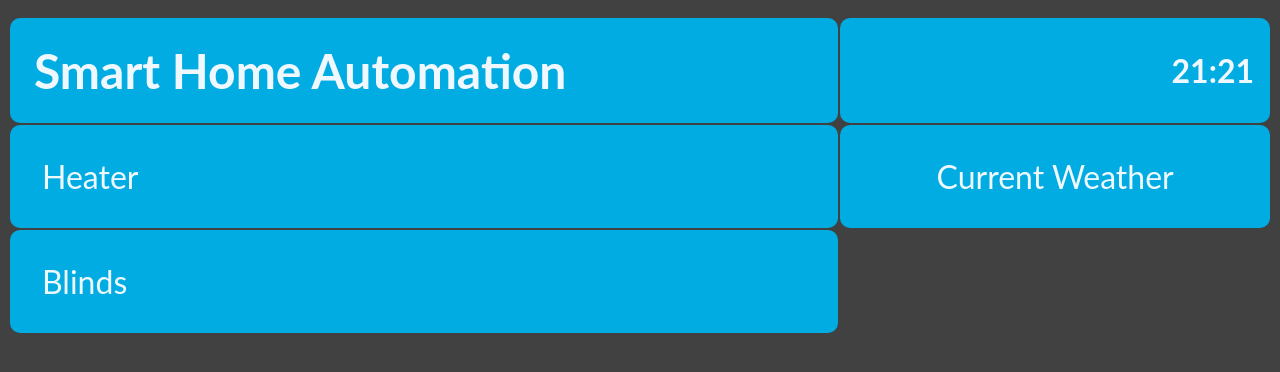
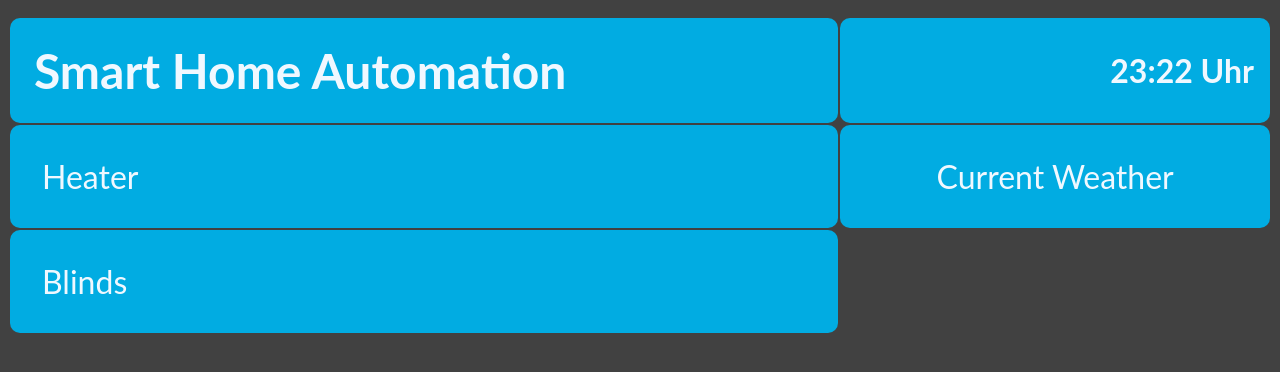
Before and after one commit to jan-pfr/nodejs-learn, a website: page site/home.html in a window 1280 px wide. Drawn offline with Linux system fonts and the light colour scheme.

Commit message:
clock function added.

```diff
--- a/site/home.html
+++ b/site/home.html
@@ -8,12 +8,22 @@
     <meta name="viewport" content="width=device-width, initial-scale=1.0">
     <link rel="stylesheet" href="stylesheet.css">
     <title>Smart Home Automation</title>
+    <script type="text/javascript">
+        function uhr() {
+            var jetzt = new Date();
+            var stunden = jetzt.getHours();
+            var minuten = jetzt.getMinutes();
+            document.getElementById('uhr').innerHTML = stunden + ':' + minuten + ' Uhr';
+            setTimeout(uhr, 500);
+        }
+        //]]>
+    </script>
 </head>
-<body>
+<body onload="uhr();">
 <table>
     <tr>
         <th class="headline">Smart Home Automation</th>
-        <th class="clock">21:21</th>
+        <th class="clock" id="uhr"></th>
     </tr>
     <tr>
         <td>Heater</td>
```
